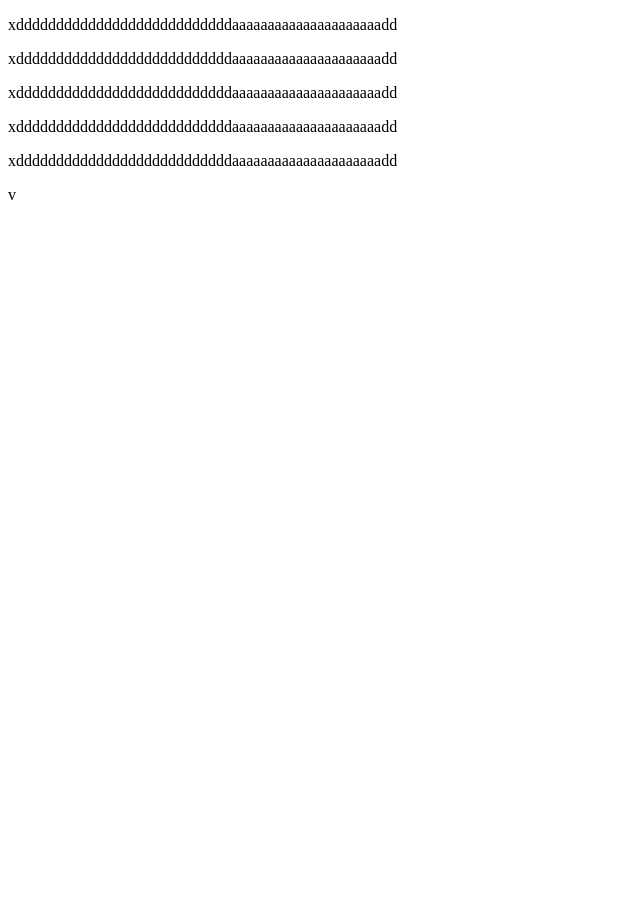
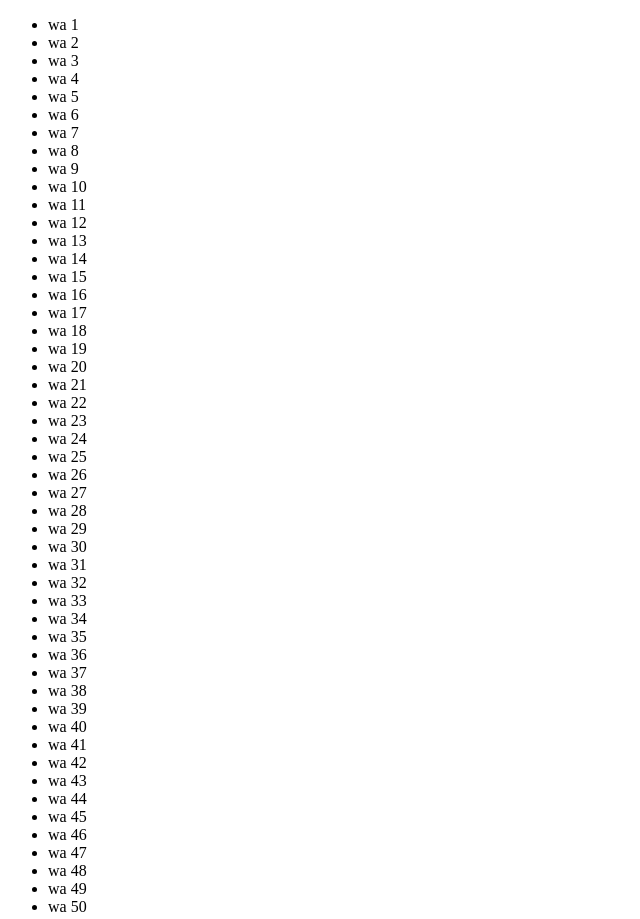
Before and after one commit to akhileshboodhun/myGitExample, a plain HTML site: page index.html in a window 1280 px wide. Shown: the top 919 px of the page, without its empty margins (0-640 px from the left). Before the commit the page ends 800 px from the top, so only its background shows below. Drawn offline with Linux system fonts and the light colour scheme.

Commit message:
trying stash

```diff
--- a/index.html
+++ b/index.html
@@ -9,11 +9,58 @@
 </head>
 
 <body>
-    <p>xdddddddddddddddddddddddddddaaaaaaaaaaaaaaaaaaaaadd</p>
-    <p>xdddddddddddddddddddddddddddaaaaaaaaaaaaaaaaaaaaadd</p>
-    <p>xdddddddddddddddddddddddddddaaaaaaaaaaaaaaaaaaaaadd</p>
-    <p>xdddddddddddddddddddddddddddaaaaaaaaaaaaaaaaaaaaadd</p>
-    <p>xdddddddddddddddddddddddddddaaaaaaaaaaaaaaaaaaaaadd</p>
+    <ul>
+        <li>wa 1</li>
+        <li>wa 2</li>
+        <li>wa 3</li>
+        <li>wa 4</li>
+        <li>wa 5</li>
+        <li>wa 6</li>
+        <li>wa 7</li>
+        <li>wa 8</li>
+        <li>wa 9</li>
+        <li>wa 10</li>
+        <li>wa 11</li>
+        <li>wa 12</li>
+        <li>wa 13</li>
+        <li>wa 14</li>
+        <li>wa 15</li>
+        <li>wa 16</li>
+        <li>wa 17</li>
+        <li>wa 18</li>
+        <li>wa 19</li>
+        <li>wa 20</li>
+        <li>wa 21</li>
+        <li>wa 22</li>
+        <li>wa 23</li>
+        <li>wa 24</li>
+        <li>wa 25</li>
+        <li>wa 26</li>
+        <li>wa 27</li>
+        <li>wa 28</li>
+        <li>wa 29</li>
+        <li>wa 30</li>
+        <li>wa 31</li>
+        <li>wa 32</li>
+        <li>wa 33</li>
+        <li>wa 34</li>
+        <li>wa 35</li>
+        <li>wa 36</li>
+        <li>wa 37</li>
+        <li>wa 38</li>
+        <li>wa 39</li>
+        <li>wa 40</li>
+        <li>wa 41</li>
+        <li>wa 42</li>
+        <li>wa 43</li>
+        <li>wa 44</li>
+        <li>wa 45</li>
+        <li>wa 46</li>
+        <li>wa 47</li>
+        <li>wa 48</li>
+        <li>wa 49</li>
+        <li>wa 50</li>
+    </ul>
     v
 </body>
 
```
